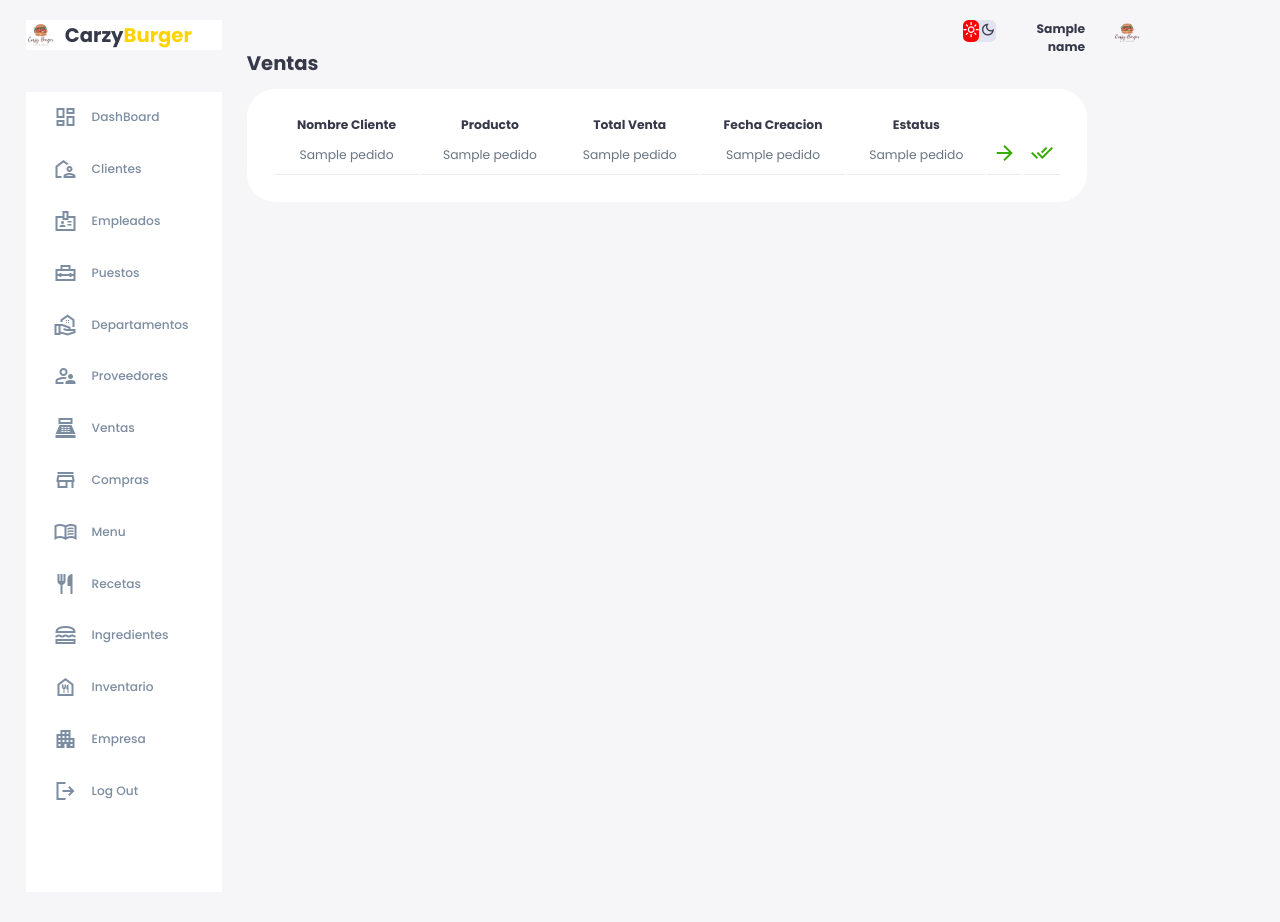
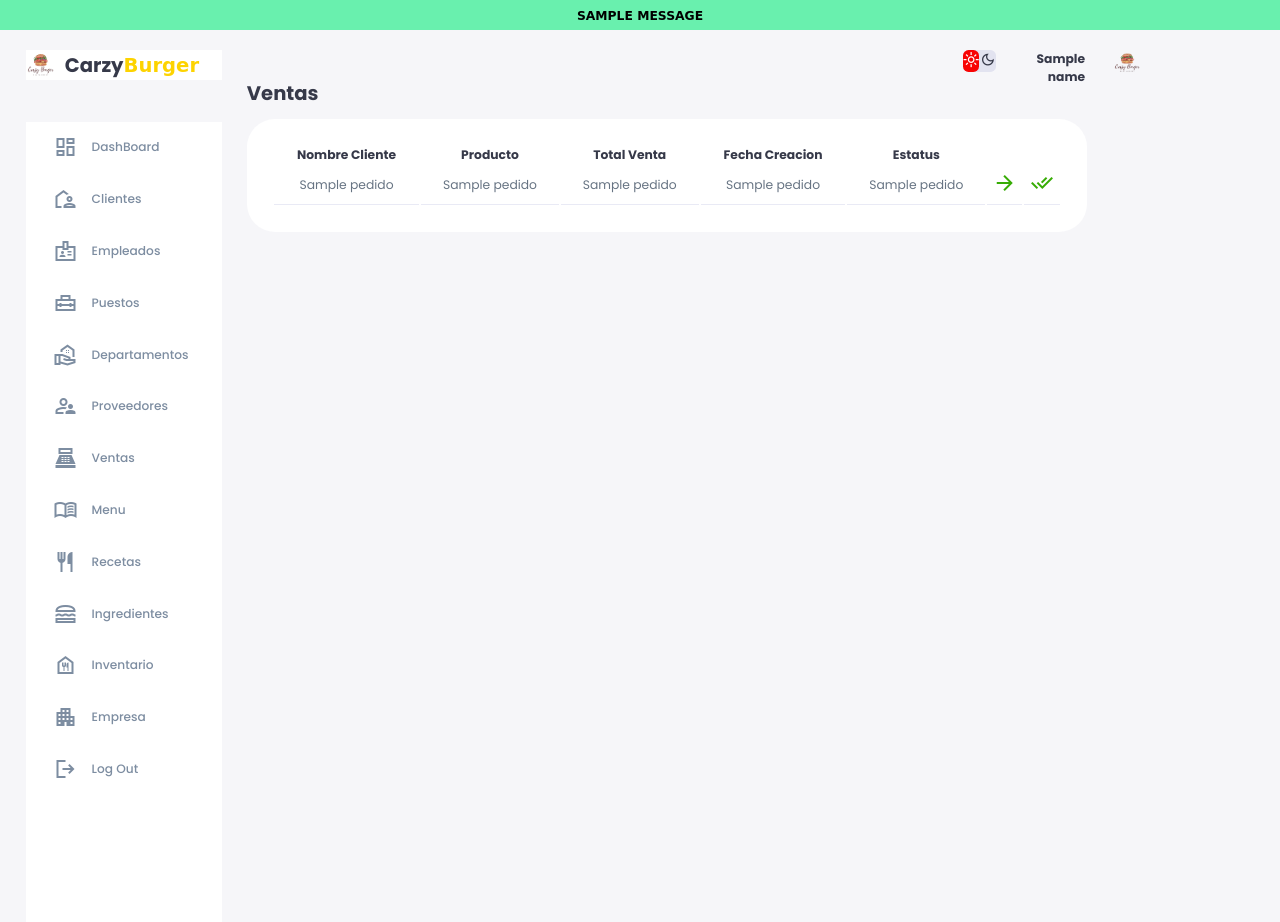
Before and after one commit to IDGS-803-20000803/CrazyBurger_IDGS-803, a Flask app: template CrazyBurger/templates/compras/ventas.html in a window 1280 px wide. Before the commit the page ends 800 px from the top, so only its background shows below. Run offline with Flask 3, Linux system fonts and the light colour scheme; the template is opened without the code that fills it: most values are stand-ins (such as "Sample title", 1, 10 or a date in 2020); one stand-in notice (Sample message) is shown; some libraries are stand-ins or nearby versions; some web fonts are replaced.

Commit message:
ultimos cambios

```diff
--- a/CrazyBurger/templates/panel.html
+++ b/CrazyBurger/templates/panel.html
@@ -9,6 +9,7 @@
     <link rel="stylesheet"
         href="https://fonts.googleapis.com/css2?family=Material+Symbols+Sharp:opsz,wght,FILL,GRAD@20..48,100..700,0..1,-50..200" />
     <link rel="stylesheet" href="../static/css/dash.css">
+    <link rel="stylesheet" href="../static/css/style_final.css">
     <!-- Cargar Librerias de Jquery -->
     <script src="https://code.jquery.com/jquery-3.6.4.js"
         integrity="sha256-a9jBBRygX1Bh5lt8GZjXDzyOB+bWve9EiO7tROUtj/E=" crossorigin="anonymous"></script>
@@ -23,6 +24,20 @@
 </head>
 
 <body>
+
+    {% with messages = get_flashed_messages() %}
+            {% if messages %}
+            {% for message in messages %}
+            {% if 'error' in message %}
+            <div class="alert-error"><i class="fa-solid fa-xmark"></i> {{ message }}</div>
+            {% elif 'warning' in message %}
+            <div class="alert-warning"><i class="fa-solid fa-triangle-exclamation"></i> {{ message }}</div>
+            {% else %}
+            <div class="alert-success"><i class="fa-solid fa-circle-check"></i> {{ message }}</div>
+            {% endif %}
+            {% endfor %}
+            {% endif %}
+            {% endwith %}
     <div class="container">
         <aside>
             <div class="top">
@@ -137,10 +152,7 @@
                             <span class="material-symbols-sharp">point_of_sale</span>
                             <h3>Ventas</h3>
                         </a>
-                        <a href="#">
-                            <span class="material-symbols-sharp">store</span>
-                            <h3>Compras</h3>
-                        </a>
+
                         <a href="{{url_for('menu.getAll')}}">
                             <span class="material-symbols-sharp">menu_book</span>
                             <h3>Menu</h3>
@@ -208,6 +220,9 @@
                         </a>
             </div>
         </aside>
+
+
+
         {% block content %}
 
         {% endblock %}
```
Also changed, not shown: CrazyBurger/templates/informativo.html (+0 -10 lines).
